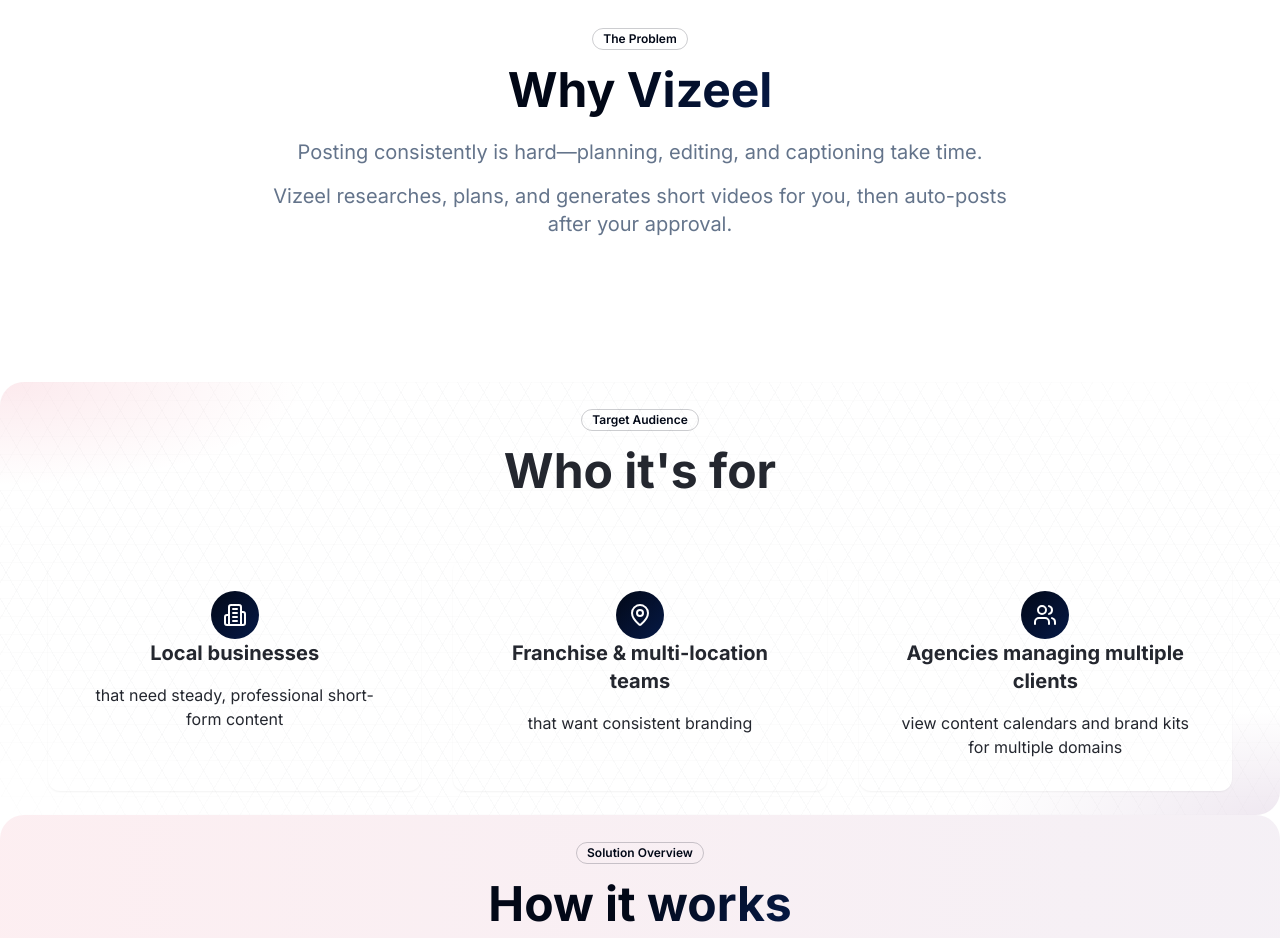
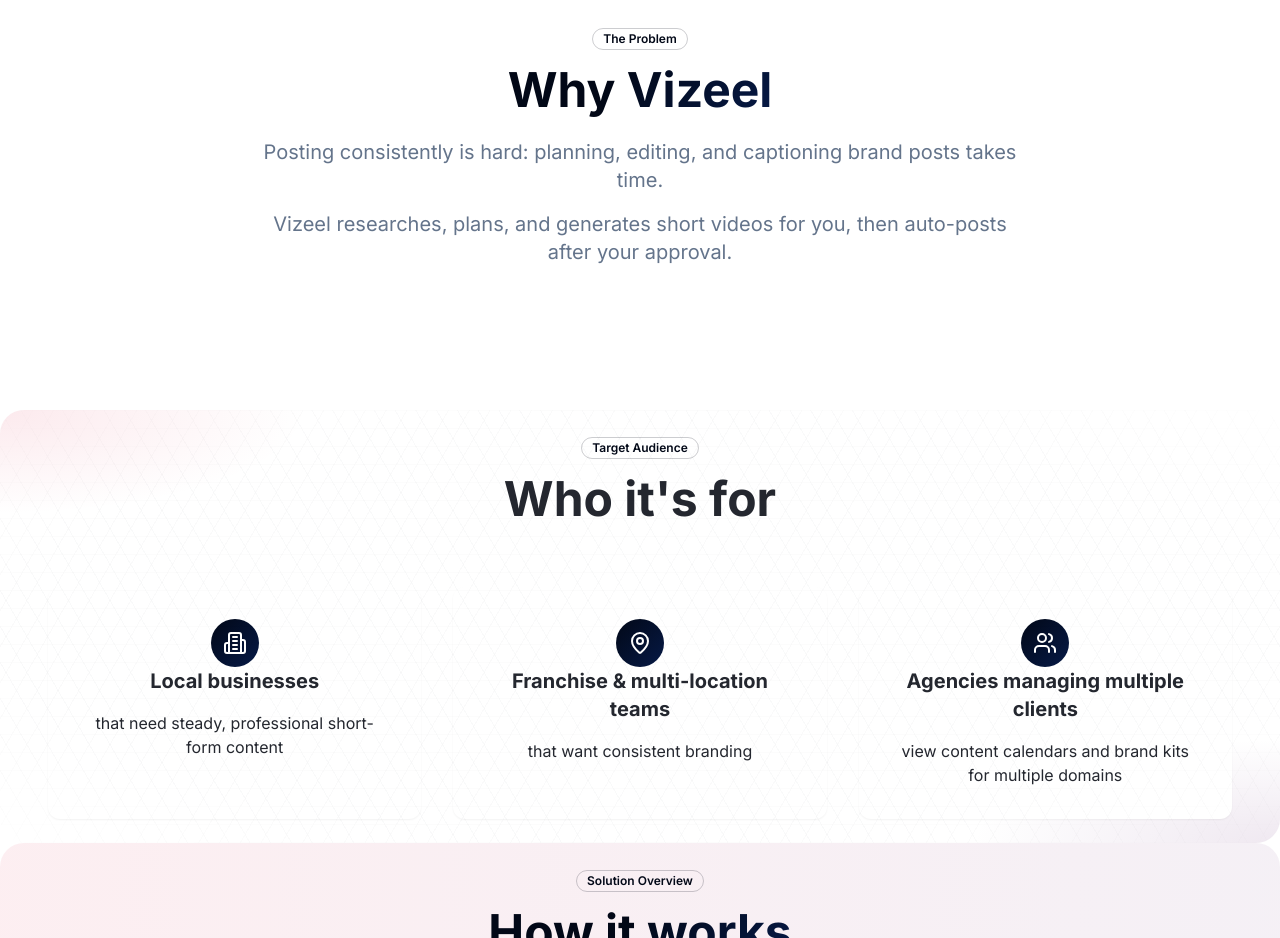
Before and after one commit to vizeel/vizeel-website, a React (Vite) app: page / in a window 1280 px wide. Shown: the part 920-1858 px from the top of the page. Built offline with nearby package versions, Linux system fonts and the light colour scheme.

Commit message:
Fix: Update homepage text
Changed the text on the homepage to improve clarity and flow.

```diff
--- a/src/components/WhyVizeel.tsx
+++ b/src/components/WhyVizeel.tsx
@@ -16,7 +16,7 @@ const WhyVizeel = () => {
           </h2>
           <div className="text-xl text-muted-foreground max-w-3xl mx-auto space-y-4">
             <p>
-              Posting consistently is hard—planning, editing, and captioning take time.
+              Posting consistently is hard: planning, editing, and captioning brand posts takes time.
             </p>
             <p>
               Vizeel researches, plans, and generates short videos for you, then auto-posts after your approval.
```
